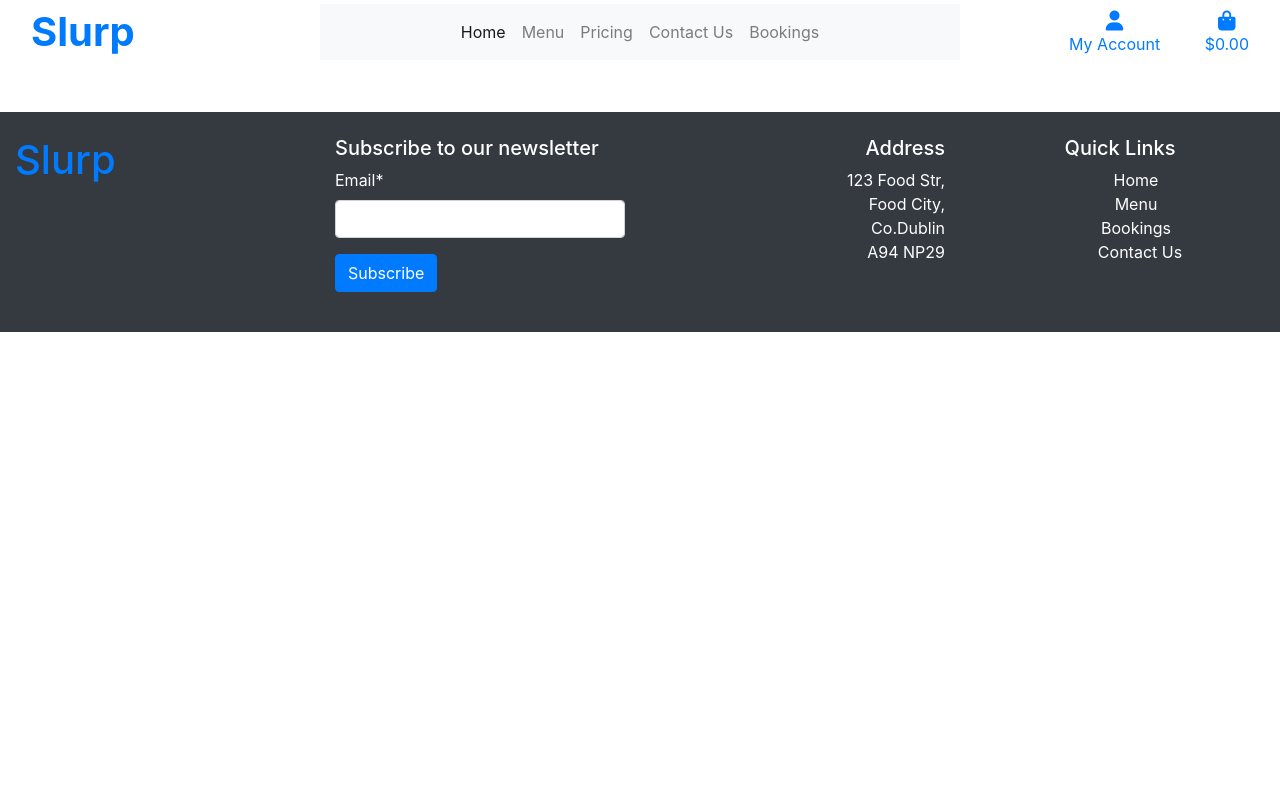
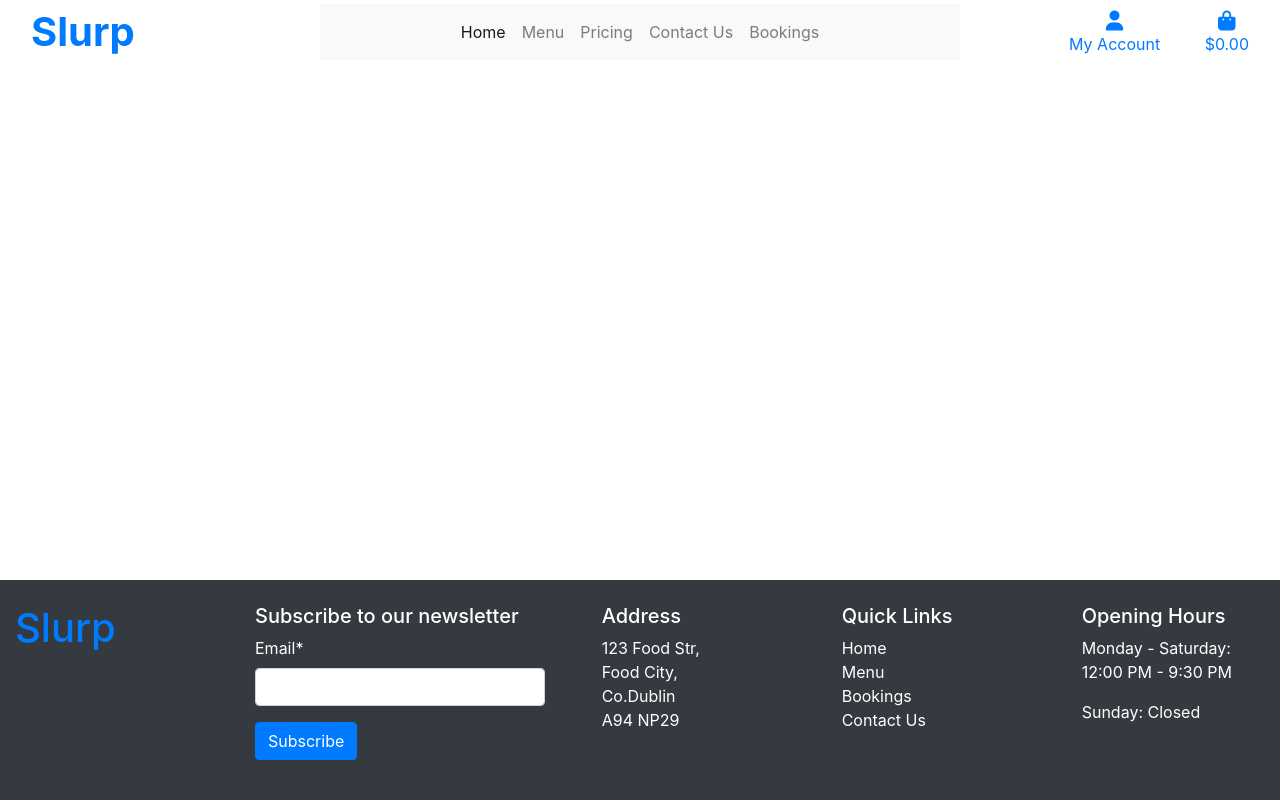
Before and after one commit to jamiemcstay/portfolio-5, a Django app: page / in a window 1280 px wide. Run offline with Django 3.2, Linux system fonts and the light colour scheme; a user stored in the database is signed in; some libraries are stand-ins or nearby versions.

Commit message:
Add spacing footer to footer elements

```diff
--- a/home/templates/home/index.html
+++ b/home/templates/home/index.html
@@ -2,5 +2,8 @@
 {% load static %}
 
 {% block content %}
-<!-- <h1 class="display-4 text-success">It works!</h1> -->
+<main class="flex-grow-1">
+
+</main>
+
 {% endblock %}
--- a/static/css/base.css
+++ b/static/css/base.css
@@ -78,6 +78,10 @@ body.modal-open .overlay {
 	color: #17a2b8; /* text-info */
 }
 
+footer ul {
+    padding-left: 0;
+}
+
 
 @media screen and (max-width: 991px) {
     .main-logo-link {
@@ -98,7 +102,7 @@ body.modal-open .overlay {
     }
 
     .dropdown-menu  {
-        transform: translate3d(-15px, 40px, 0px);
+        transform: translate3d(-15px, 40px, 0px)!important;
     }
 
     /* .header-icon-wrapper a{
--- a/templates/base.html
+++ b/templates/base.html
@@ -38,7 +38,7 @@
     <title>Slurp{% block extra_title %}{% endblock %}</title>
 </head>
 
-<body>
+<body class="d-flex flex-column min-vh-100">
 
     <header class="container-fluid">
         <div class="row d-flex justify-content-between align-items-center">
@@ -85,13 +85,12 @@
                             aria-haspopup="true" aria-expanded="false">
                             <div class="text-center">
                                 <div><i class="fas fa-user fa-lg"></i></div>
-                                <p class="my-0 d-none d-md-block">My Account</p>
+                                <p class="my-0 d-none d-lg-block">My Account</p>
                             </div>
                         </a>
                         <div class="dropdown-menu border-0" aria-labelledby="user-options">
                             {% if request.user.is_authenticated %}
                             {% if request.user.is_superuser %}
-                            <a href="" class="dropdown-item">Menu Management</a>
                             {% endif %}
                             <a href="{% url 'account' %}" class="dropdown-item">My Account</a>
                             <a href="{% url 'account_logout' %}" class="dropdown-item">Logout</a>
@@ -106,7 +105,7 @@
                             href="{% url 'view_bag' %}">
                             <div class="text-center">
                                 <div><i class="fas fa-shopping-bag fa-lg"></i></div>
-                                <p class="my-0 d-none d-md-block">
+                                <p class="my-0 d-none d-lg-block">
                                     {% if grand_total %}
                                     ${{ grand_total|floatformat:2 }}
                                     {% else %}
--- a/templates/includes/footer.html
+++ b/templates/includes/footer.html
@@ -1,24 +1,27 @@
 {% load crispy_forms_tags %}
-<footer class="bg-dark text-white py-4 mt-5 container-fluid">
-        <div class="row">
-            <div class="col-md-3 text-center text-md-left">
+<footer class="bg-dark text-white py-4 container-fluid">
+        <div class="row d-flex justify-content-between">
+            <div class="col-md-6 col-lg-2 text-center text-md-left">
                 <a href="{% url 'home' %}">
                     <h1>Slurp</h1>
                 </a>
             </div>
-            <div class="col-md-3">
+            <div class="col-md-6 col-lg-3 text-center text-md-left">
                 <h5>Subscribe to our newsletter</h5>
                 <form method="POST" action="{% url 'newsletter_signup' %}">
                     {% csrf_token %}
                     {% crispy newsletter_form %}
                 </form>
             </div>
-            <div class="col-md-3 text-center text-md-right">
-                <h5>Address</h5>
-                <p>123 Food Str,<br>Food City,<br>Co.Dublin<br>A94 NP29</p>
+            <div class="col-6 col-md-4 col-lg-2">
+
+                    <h5>Address</h5>
+                    <p >123 Food Str,<br>Food City,<br>Co.Dublin<br>A94 NP29</p>
+
+
             </div>
 
-            <div class="col-md-3 text-center">
+            <div class="col-6 col-md-4 col-lg-2">
                 <h5>Quick Links</h5>
                 <ul class="d-flex flex-column">
                     <li class="list-inline-item">Home</li>
@@ -27,6 +30,11 @@
                     <li class="list-inline-item">Contact Us</li>
                 </ul>
             </div>
+            <div class="col col-md-4 col-lg-2">
+                <h5>Opening Hours</h5>
+                <p>Monday - Saturday: 12:00 PM - 9:30 PM</p>
+                <p>Sunday: Closed</p>
+            </div>
         </div>
 
 </footer>
```
